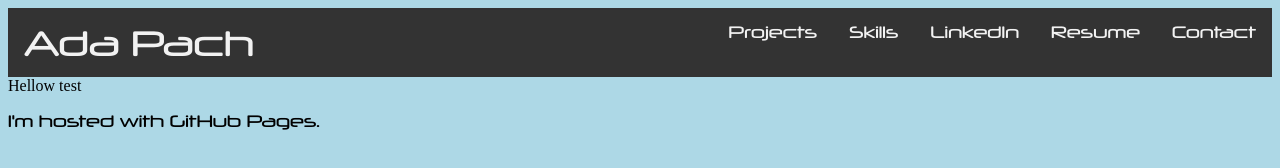
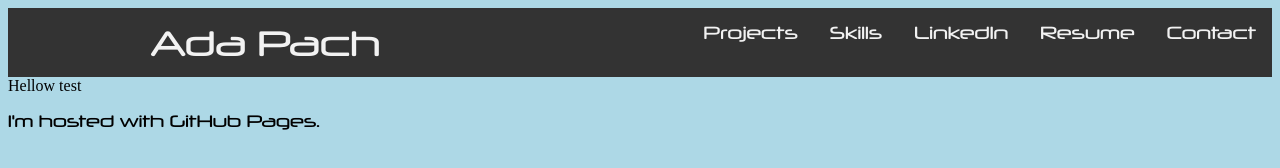
Before and after one commit to AdaCicada/AdaCicada.github.io, a plain HTML site: page index.html in a window 1280 px wide. Drawn offline with Linux system fonts and the light colour scheme.

Commit message:
Update styles.css

```diff
--- a/css/styles.css
+++ b/css/styles.css
@@ -33,12 +33,14 @@ p {
     color: #f2f2f2;
     text-align: center;
     padding: 14px 16px;
-    font-size: auto;
+    font-size: 17px;
     text-decoration: none;
     font-weight: normal
 }
 
 .topnav a.name {
+    position: relative;
+    left: 10%;
     float: left;
     font-size: 34px;
 }
```
